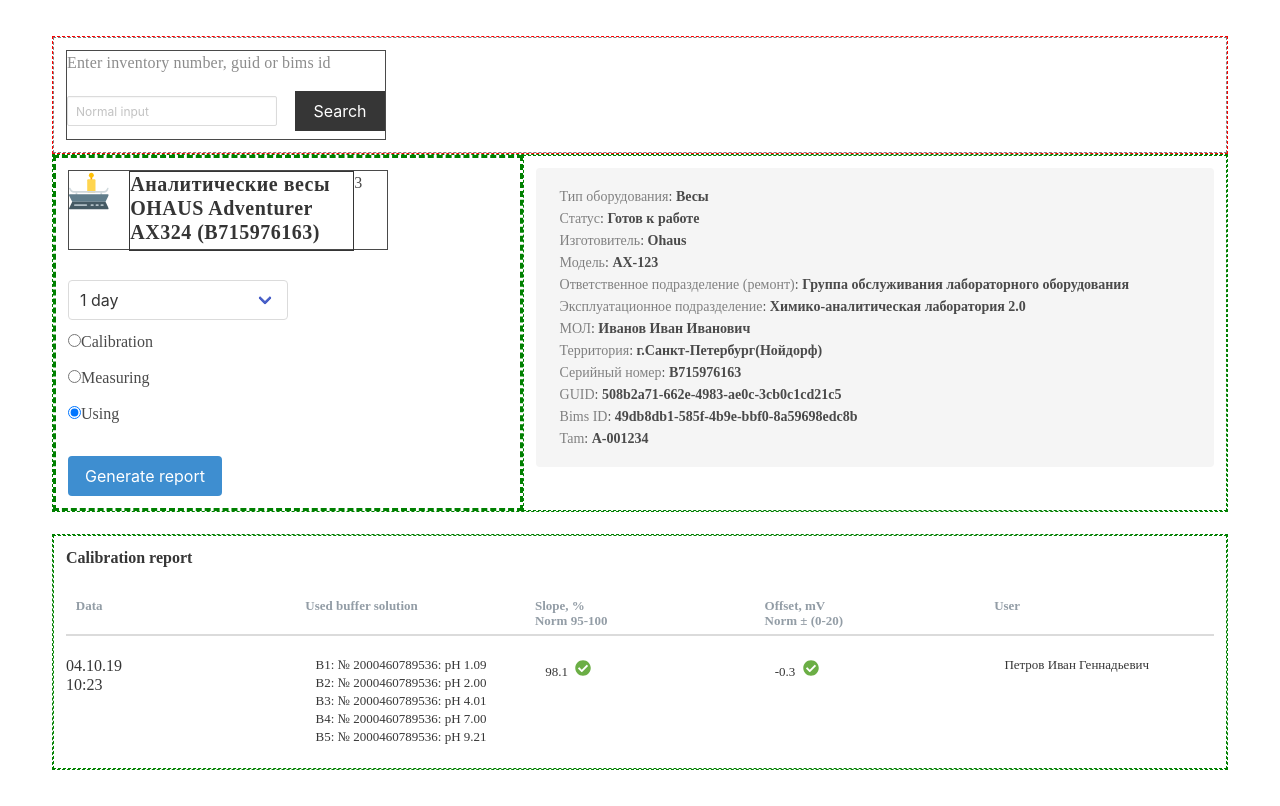
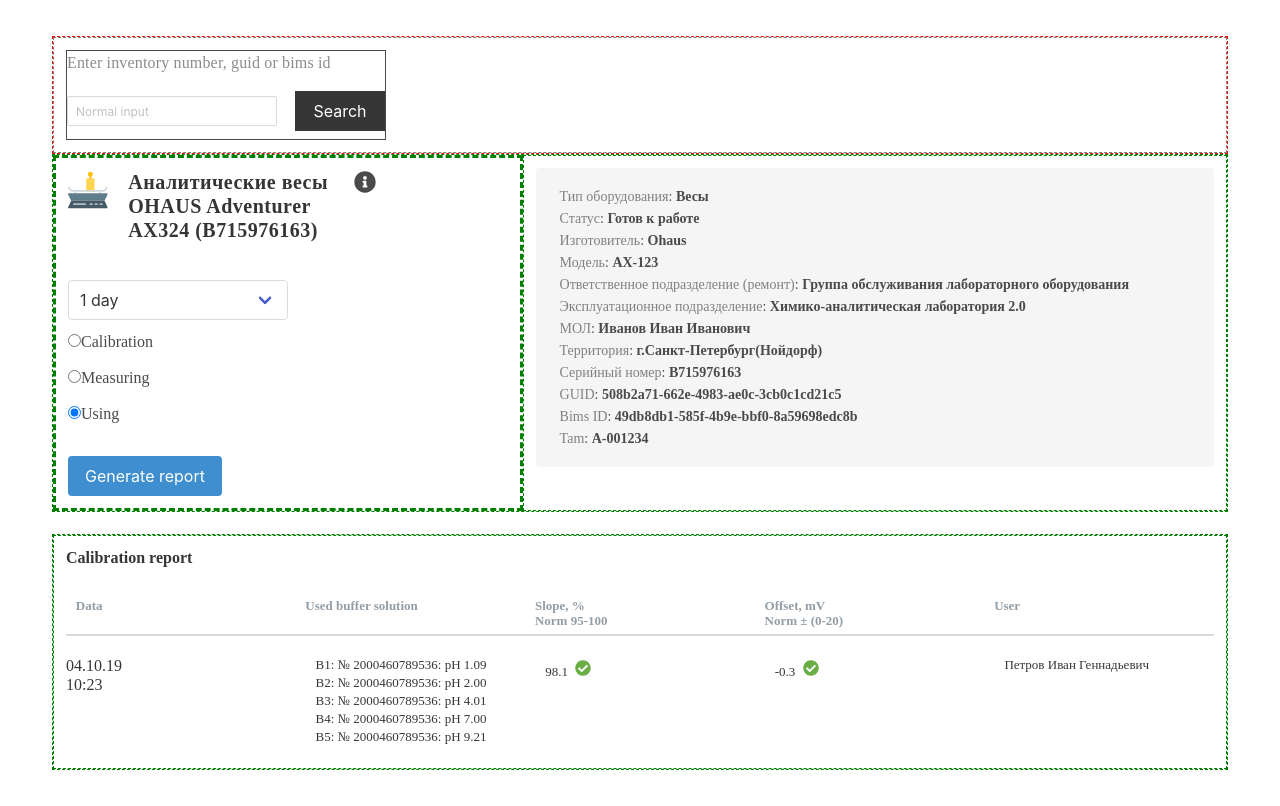
Before and after one commit to shutemov/biocad-test-task, a Vue app in the folder instrument-calibration-report-page/: page / in a window 1280 px wide. Built offline with nearby package versions, Linux system fonts and the light colour scheme; a web font is replaced by a local one; what bulma-checkradio, bulma-tooltip would draw is missing.

Commit message:
Update UnitName.vue
Added device info icon

```diff
--- a/instrument-calibration-report-page/src/components/body/UnitName.vue
+++ b/instrument-calibration-report-page/src/components/body/UnitName.vue
@@ -36,11 +36,15 @@
         </svg>
 
 
-        <div style="margin-left: 20.26px;width: 225px;height:80px;border:1px solid;" id="device-title">
+        <div style="margin-left: 20.26px;width: 225px;height:80px;" id="device-title">
             Аналитические весы OHAUS Adventurer АХ324 (B715976163)
         </div>
 
-        <div>3</div>
+        <div >
+            <span class="icon has-tooltip-right" data-tooltip="Some information..." style="font-size: 22px;">
+                <i class="fas fa-info-circle"></i>
+            </span>
+        </div>
     </div>
 </template>
 
@@ -57,7 +61,7 @@
         align-items: flex-start;
         width: 320px;
         height: 80px;
-        border: 1px solid;
+        /*border: 1px solid;*/
 
     }
 
```
